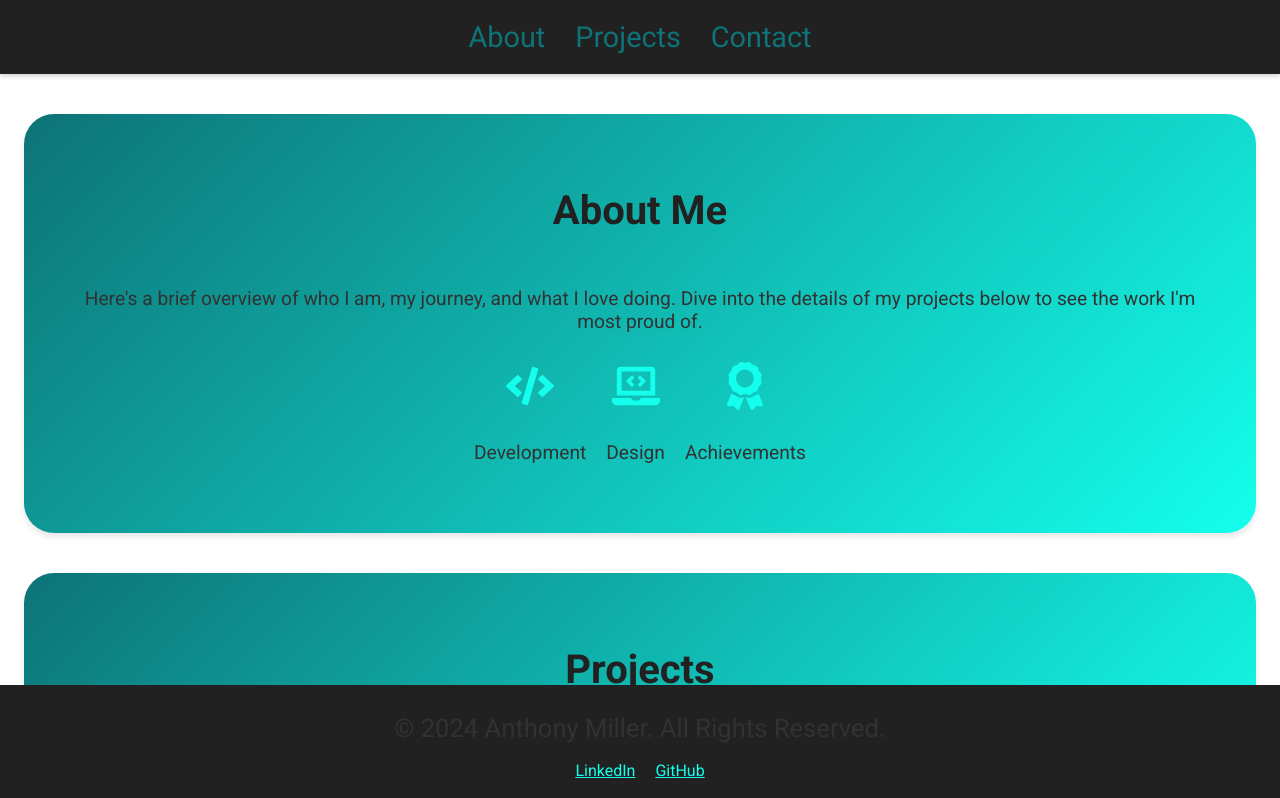
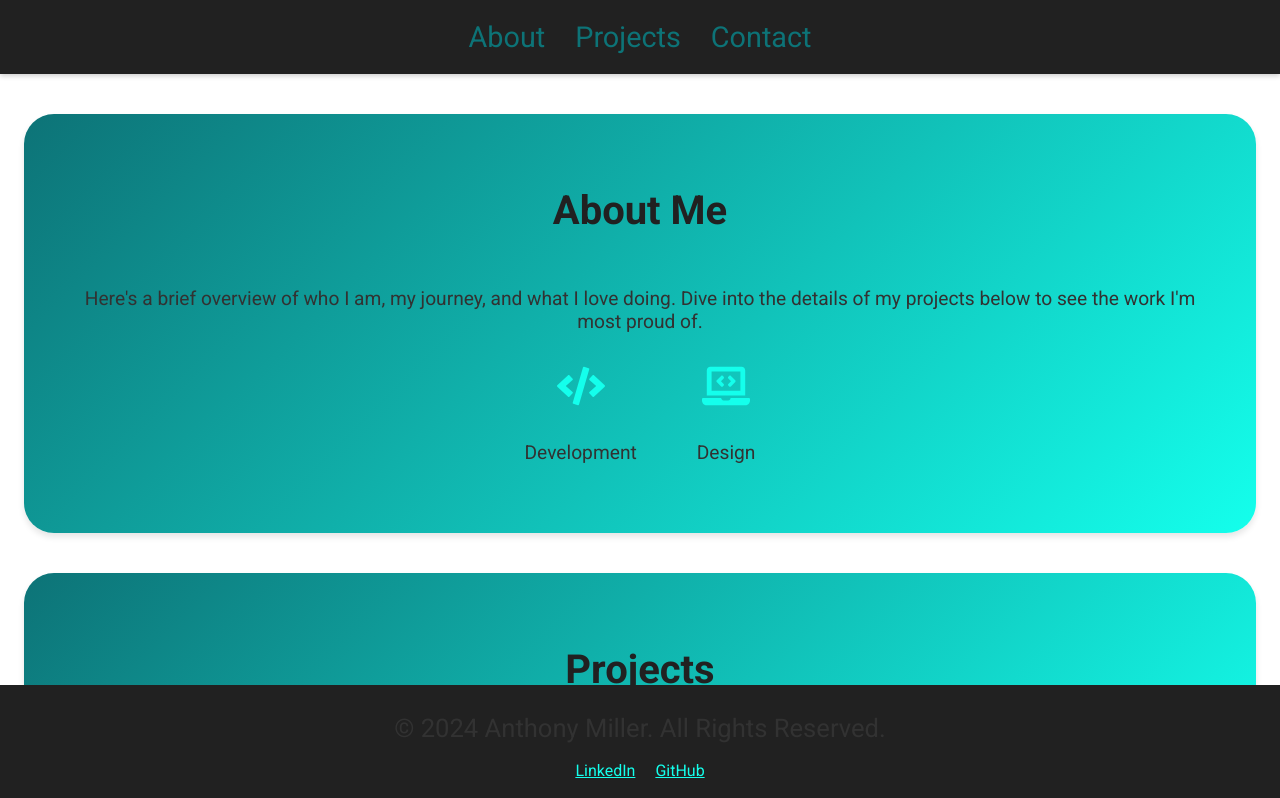
Before and after one commit to AnthonyMillerGit/Portfolio, a React (Create React App) app: page / in a window 1280 px wide. Shown: the top 798 px of the page. Built offline with nearby package versions, Linux system fonts and the light colour scheme.

Commit message:
finish skeleton of aboutme section

```diff
--- a/src/Components/AboutMe.js
+++ b/src/Components/AboutMe.js
@@ -1,12 +1,14 @@
 import React from 'react';
+import styled from 'styled-components';
+import { FaCode, FaLaptopCode } from 'react-icons/fa'; // Updated to only include necessary icons
+
 import { SectionContainer, SectionTitle, SectionText } from '../Components/Styles/SharedStyles';
-import styled from 'styled-components';
-import { FaCode, FaLaptopCode, FaAward } from 'react-icons/fa';
 
 const SkillsContainer = styled.div`
   display: flex;
-  justify-content: space-around;
-  flex-wrap: wrap;
+  justify-content: center; // Center the items horizontally
+  gap: 40px; // Creates space between the flex items
+  flex-wrap: wrap; // Allows items to wrap in smaller screens
 `;
 
 const Skill = styled.div`
@@ -14,6 +16,7 @@ const Skill = styled.div`
   flex-direction: column;
   align-items: center;
   margin: 10px;
+  flex-basis: 20%; // Assigns a base width to each skill section
 `;
 
 const SkillIcon = styled.div`
@@ -26,29 +29,21 @@ const SkillIcon = styled.div`
   transition: color 0.3s ease, transform 0.3s ease;
 `;
 
-const SkillText = styled(SectionText)`
-  color: #323232; // Medium Grey for Text
-`;
-
 const AboutMe = () => (
   <SectionContainer>
-    <SectionTitle style={{ color: "#212121" }}>About Me</SectionTitle>
-    <SectionText style={{ color: "#323232" }}>
+    <SectionTitle>About Me</SectionTitle>
+    <SectionText>
       Here's a brief overview of who I am, my journey, and what I love doing.
       Dive into the details of my projects below to see the work I'm most proud of.
     </SectionText>
     <SkillsContainer>
       <Skill>
         <SkillIcon><FaCode /></SkillIcon>
-        <SkillText>Development</SkillText>
+        <SectionText>Development</SectionText>
       </Skill>
       <Skill>
         <SkillIcon><FaLaptopCode /></SkillIcon>
-        <SkillText>Design</SkillText>
-      </Skill>
-      <Skill>
-        <SkillIcon><FaAward /></SkillIcon>
-        <SkillText>Achievements</SkillText>
+        <SectionText>Design</SectionText>
       </Skill>
     </SkillsContainer>
   </SectionContainer>
```
